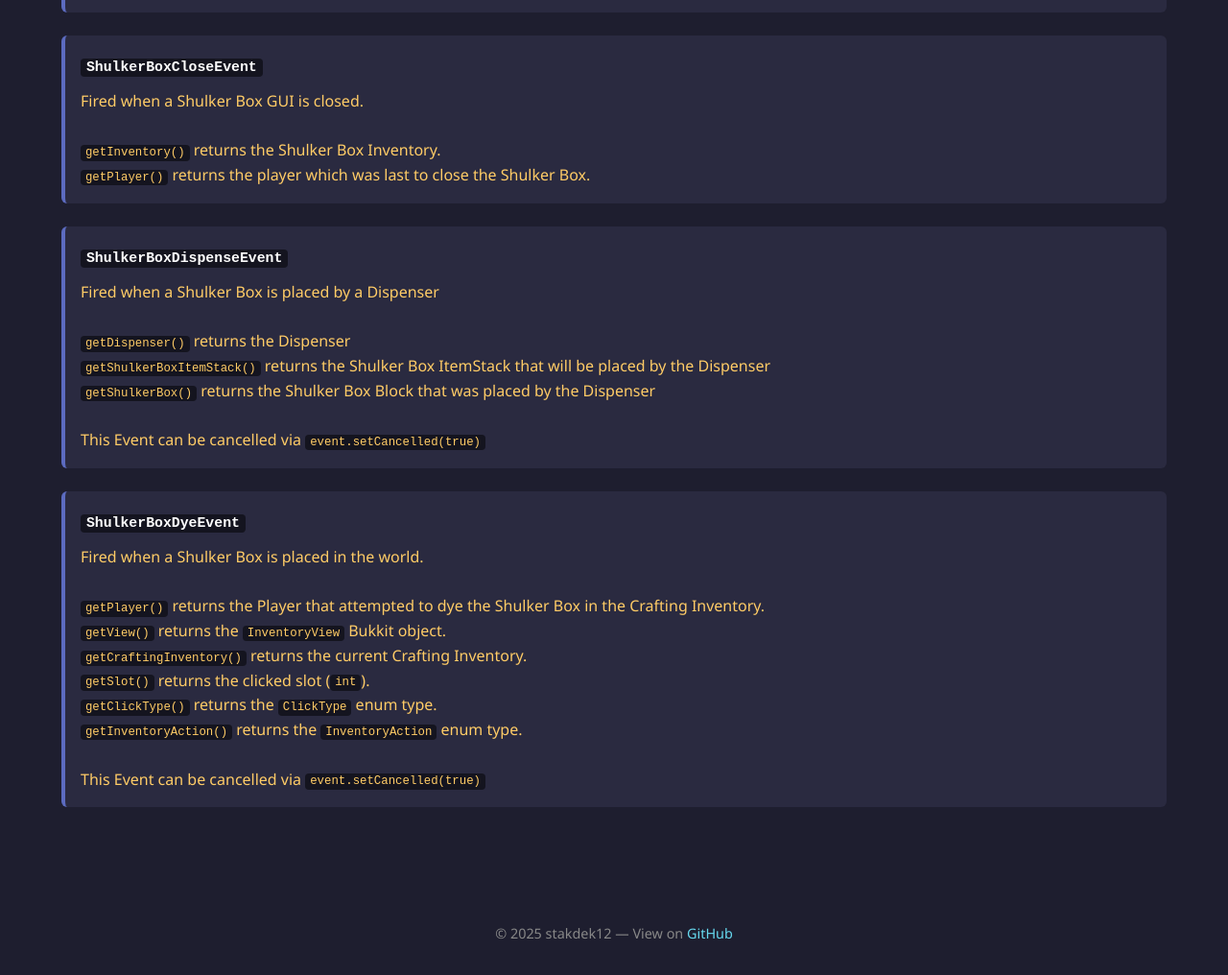
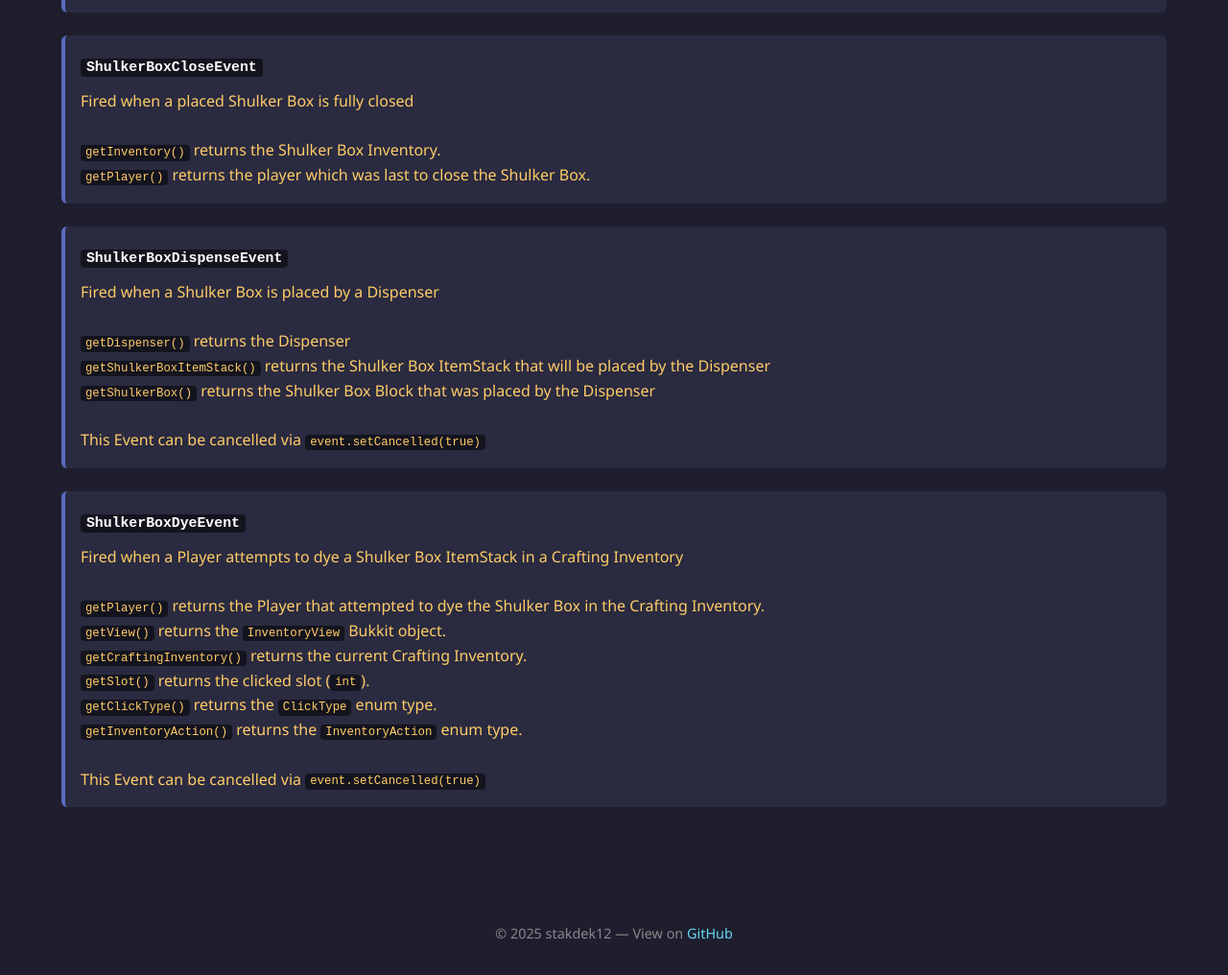
Before and after one commit to stakdek12/Shulkers, a plain HTML site: page index.html in a window 1280 px wide. Shown: the part 3973-4989 px from the top of the page at 96% size. Drawn offline with Linux system fonts and the light colour scheme.

Commit message:
Update index.html

```diff
--- a/index.html
+++ b/index.html
@@ -247,7 +247,7 @@ public void on(PlayerInteractEvent event) {
 
   <div class="method">
     <h3><code>ShulkerBoxCloseEvent</code></h3>
-    <p>Fired when a Shulker Box GUI is closed.<br><br>
+    <p>Fired when a placed Shulker Box is fully closed<br><br>
 	<code>getInventory()</code> returns the Shulker Box Inventory.<br>
     <code>getPlayer()</code> returns the player which was last to close the Shulker Box.</p>
   </div>
@@ -263,7 +263,7 @@ public void on(PlayerInteractEvent event) {
 
   <div class="method">
     <h3><code>ShulkerBoxDyeEvent</code></h3>
-    <p>Fired when a Shulker Box is placed in the world.<br><br>
+    <p>Fired when a Player attempts to dye a Shulker Box ItemStack in a Crafting Inventory<br><br>
     <code>getPlayer()</code> returns the Player that attempted to dye the Shulker Box in the Crafting Inventory.<br>
 	<code>getView()</code> returns the <code>InventoryView</code> Bukkit object.<br>
 	<code>getCraftingInventory()</code> returns the current Crafting Inventory.<br>
```
